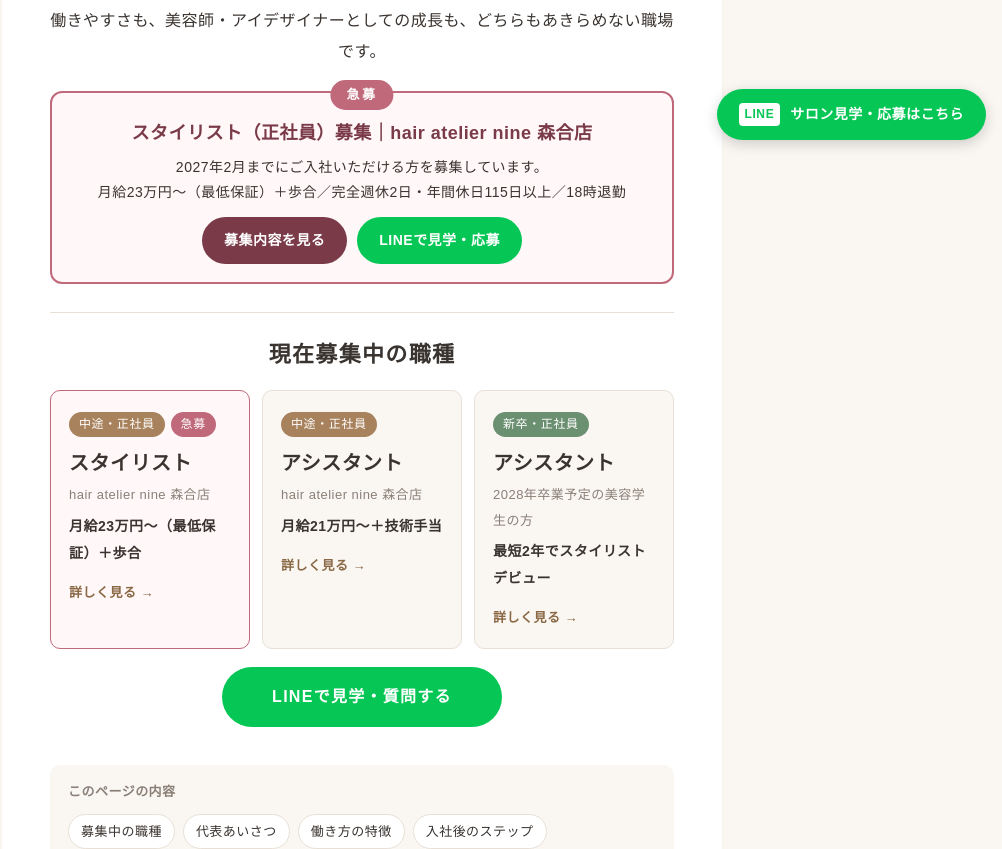
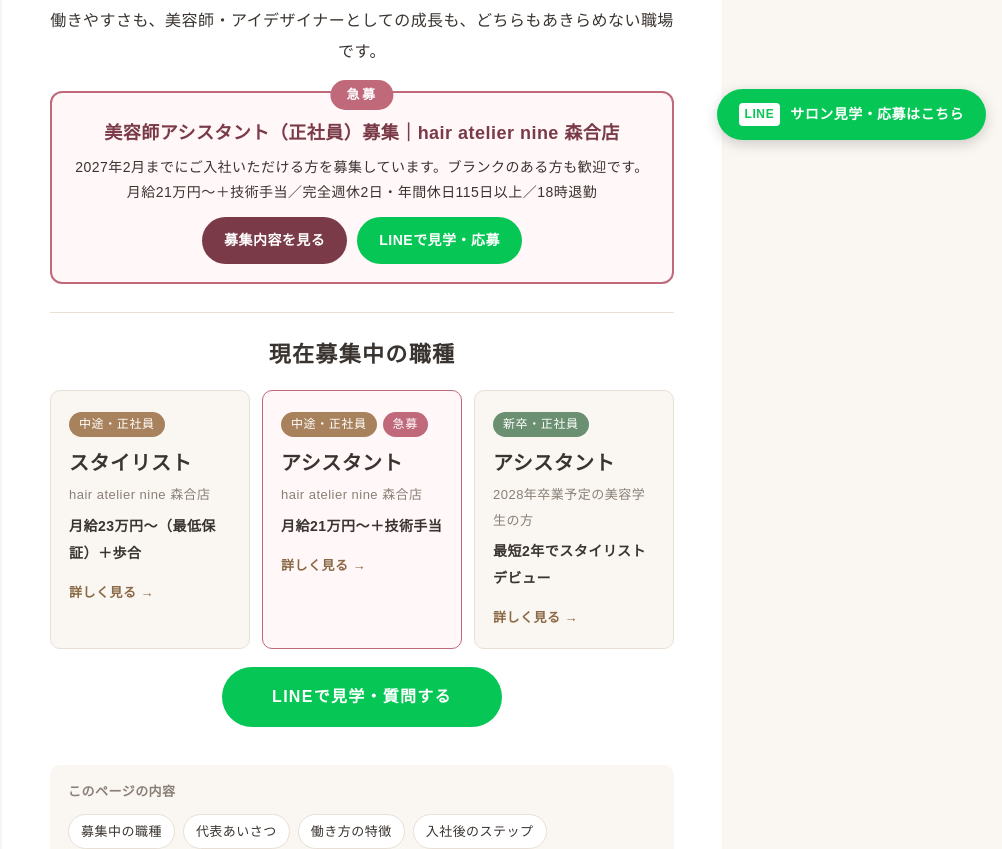
Before and after one commit to ateliernineltd2015-commits/atelier-nine-recruit, a plain HTML site: page index.html in a window 1280 px wide. Shown: the part 644-1493 px from the top of the page, without its empty margins (278-1280 px from the left). Drawn offline with Linux system fonts and the light colour scheme.

Commit message:
急募をスタイリストから中途アシスタントに変更
Co-Authored-By: Claude Opus 5.5 <noreply@anthropic.com>
Claude-Session: https://claude.ai/code/session_014x8S6r6dzvdCDNxCMUTi5s

```diff
--- a/index.html
+++ b/index.html
@@ -24,12 +24,12 @@
 <p class="has-text-align-center">【ヘッドスパ・髪質改善サロン】</p>
 <p class="has-text-align-center">【まつ毛と眉毛の専門サロン】</p>
 <p class="has-text-align-center">働きやすさも、美容師・アイデザイナーとしての成長も、どちらもあきらめない職場です。</p>
-<div class="urgent"><span class="urgent-tag">急募</span><p class="urgent-title">スタイリスト（正社員）募集｜hair atelier nine 森合店</p><p class="urgent-text">2027年2月までにご入社いただける方を募集しています。<br>月給23万円〜（最低保証）＋歩合／完全週休2日・年間休日115日以上／18時退勤</p><div class="urgent-btns"><a class="urgent-more" href="stylist.html">募集内容を見る</a><a class="urgent-line" href="https://lin.ee/c4oaVxW">LINEで見学・応募</a></div></div>
+<div class="urgent"><span class="urgent-tag">急募</span><p class="urgent-title">美容師アシスタント（正社員）募集｜hair atelier nine 森合店</p><p class="urgent-text">2027年2月までにご入社いただける方を募集しています。ブランクのある方も歓迎です。<br>月給21万円〜＋技術手当／完全週休2日・年間休日115日以上／18時退勤</p><div class="urgent-btns"><a class="urgent-more" href="assistant.html">募集内容を見る</a><a class="urgent-line" href="https://lin.ee/c4oaVxW">LINEで見学・応募</a></div></div>
 <section class="jobs" id="jobs">
 <h2 class="jobs-title has-text-align-center">現在募集中の職種</h2>
 <div class="job-grid">
-<a class="job-card hot" href="stylist.html"><span class="tag">中途・正社員</span><span class="tag hotag">急募</span><h3>スタイリスト</h3><p class="where">hair atelier nine 森合店</p><p class="pay">月給23万円〜（最低保証）＋歩合</p><span class="more">詳しく見る →</span></a>
-<a class="job-card" href="assistant.html"><span class="tag">中途・正社員</span><h3>アシスタント</h3><p class="where">hair atelier nine 森合店</p><p class="pay">月給21万円〜＋技術手当</p><span class="more">詳しく見る →</span></a>
+<a class="job-card" href="stylist.html"><span class="tag">中途・正社員</span><h3>スタイリスト</h3><p class="where">hair atelier nine 森合店</p><p class="pay">月給23万円〜（最低保証）＋歩合</p><span class="more">詳しく見る →</span></a>
+<a class="job-card hot" href="assistant.html"><span class="tag">中途・正社員</span><span class="tag hotag">急募</span><h3>アシスタント</h3><p class="where">hair atelier nine 森合店</p><p class="pay">月給21万円〜＋技術手当</p><span class="more">詳しく見る →</span></a>
 <a class="job-card" href="assistant.html"><span class="tag new">新卒・正社員</span><h3>アシスタント</h3><p class="where">2028年卒業予定の美容学生の方</p><p class="pay">最短2年でスタイリストデビュー</p><span class="more">詳しく見る →</span></a>
 </div>
 <div class="wp-block-buttons"><div class="wp-block-button line"><a class="wp-block-button__link" href="https://lin.ee/c4oaVxW">LINEで見学・質問する</a></div></div>
```
Also changed, not shown: assistant.html (+1 -1 lines), stylist.html (+1 -1 lines).
